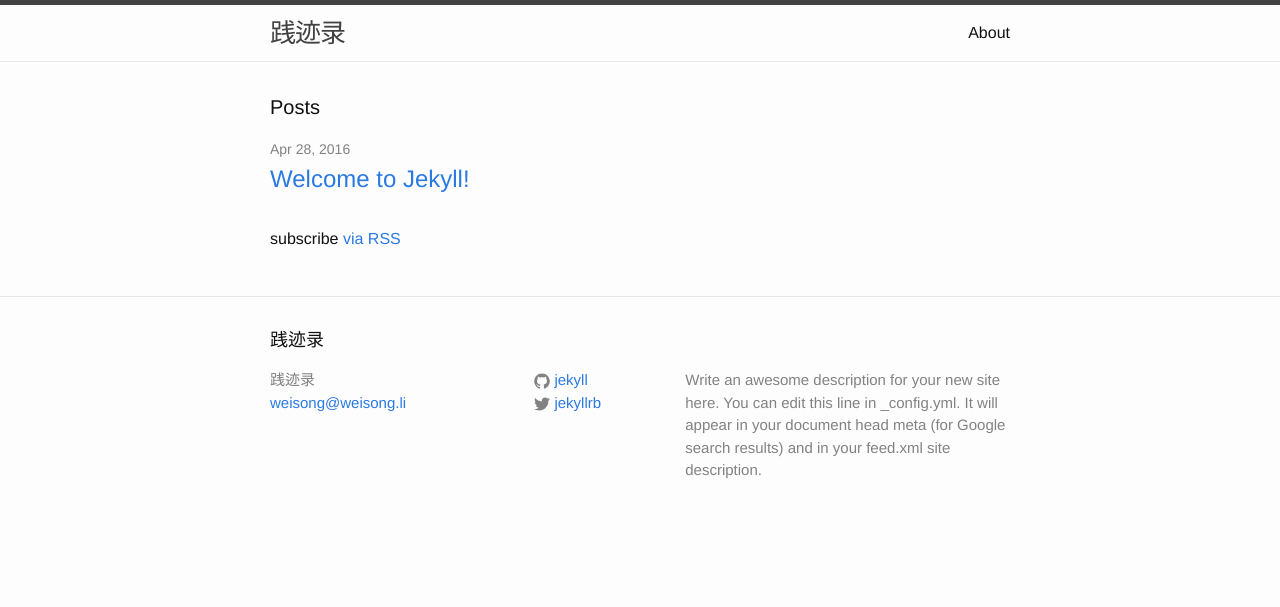
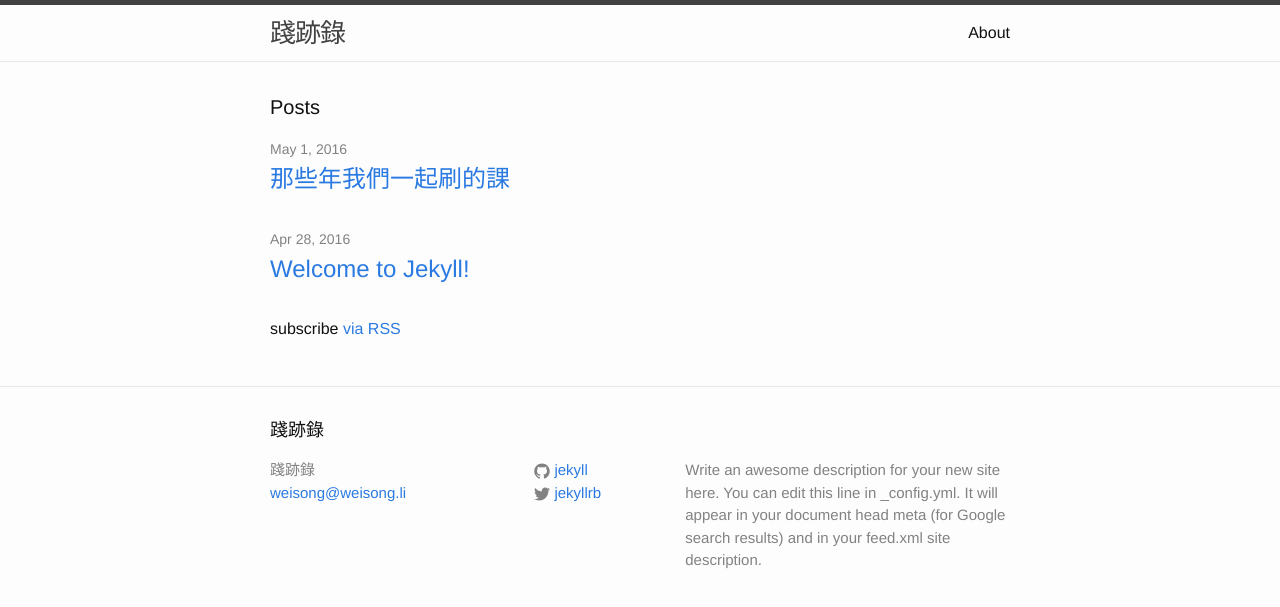
Before and after one commit to 28554010/28554010.github.io, a Jekyll site: the page built from index.html, in a window 1280 px wide. Shown: the top 607 px of the page. Built offline with Jekyll 4.4.1, drawn with Linux system fonts in a browser that asks for light colours; part of the change alters nothing that is shown.

Commit message:
change to zh_TW

```diff
--- a/_config.yml
+++ b/_config.yml
@@ -6,7 +6,7 @@
 # 'jekyll serve'. If you change this file, please restart the server process.
 
 # Site settings
-title: 践迹录
+title: 踐跡錄
 email: weisong@weisong.li
 description: > # this means to ignore newlines until "baseurl:"
   Write an awesome description for your new site here. You can edit this
--- /dev/null
+++ b/_posts/2016-05-01-chaoxing.markdown
@@ -0,0 +1,31 @@
+---
+layout: post
+title: "那些年我們一起刷的課"
+date: 2016-05-01 23:15:34 +0800
+categories: jekyll update
+---
+
+# 緣起
+這幾年盛行網絡教育。內容有選修課、繼續教育等等，都要求必須觀看完所有視頻。這些課程質量一般都不高。授課者不是想著如何提高大家觀看視頻的興趣，而是採取技術手段，讓系統自動記錄是否看完。企圖強制大家看無聊的課程視頻。其結果是很多人空開著瀏覽器，關掉聲音，人做別的事。最後根本一分鐘的視頻都沒看，還浪費不少電費。
+
+# 機制
+記錄視頻播放的手段都差不多：播放器每隔1分鐘或者幾十秒向服務器發送一個HTTP請求，附帶上當前播放的視頻，當前播放的時間，用戶名等等。這就給我們提供了一個秒刷的辦法：修改一下這個請求的當前播放時間，把它改為視頻播放結束的時間。服務器收到後，就會認為你已經播放完整個視頻。
+
+# HTTP請求
+如何找到這個請求呢？只要打開Chrome瀏覽器的開發者工具，切換到`Network`選項卡，觀察一下哪個請求每個1分鐘左右重複出現。然後觀察一下它的`query string parameters`，看看有沒有名字為time之類的項目。
+
+![Chrome開發者工具]({{ site.url }}/assets/inspect.png)
+
+通常來說，找到了以後，只要右鍵複製為curl命令。修改代表當前播放時間的參數。粘貼到命令行執行就可以秒刷了。除非遇到下圖這種有加密的情況。
+
+# 加密串
+![查詢串參數]({{ site.url }}/assets/querystringparas.png)
+
+遇到加密的情況，單純修改時間沒有用，服務器會判斷出加密串與時間不對應，不接受你的播放記錄。此時，需要先找到生成加密串的那段程序。這些程序肯定是在播放器的代碼中。如果是flash播放器，只要把swf文件保存到我們的硬盤中。用ffdec反編譯打開，查找一下，看看究竟加密串是在哪裡產生的，然後修改一下程序，讓它每次都發送視頻播放完的記錄給服務器。保存為新的swf文件。
+
+![反編譯swf]({{ site.url }}/assets/ffdec.png)
+
+# 偷梁換柱
+怎麼用我們新編譯的swf替換網頁上原本的swf呢？這就需要用到fiddler代理。裡面的AutoResponder選項卡可以讓我們用本地的文件替換網頁上的文件。用上我們修改後的播放器，每次一打開視頻，網頁就提示視頻觀看任務已經完成！
+
+![替換swf]({{ site.url }}/assets/fiddler.png)
```
Also changed, not shown: 1 other file.
